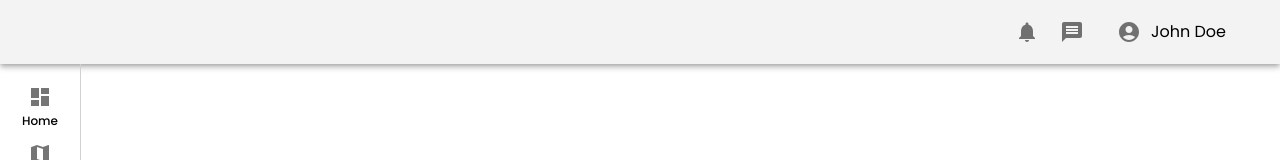
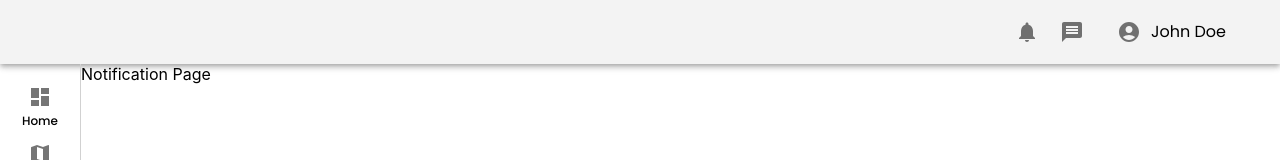
Before and after one commit to sandeep-bh-dev/Coquest-WebApp, a React (Create React App) app in the folder frontend/: page /notifications in a window 1280 px wide. Shown: the top 160 px of the page. Built offline with nearby package versions, Linux system fonts and the light colour scheme.

Commit message:
added routs for notifications and message page

```diff
--- a/frontend/src/pages/Message/Message.tsx
+++ b/frontend/src/pages/Message/Message.tsx
@@ -2,7 +2,7 @@ import React from "react";
 import "./style.css";
 
 const Message = () => {
-	return <div></div>;
+	return <div>Message Page</div>;
 };
 
 export default Message;
--- a/frontend/src/pages/Notifications/Notifications.tsx
+++ b/frontend/src/pages/Notifications/Notifications.tsx
@@ -2,7 +2,7 @@ import React from "react";
 import "./style.css";
 
 const Notifications = () => {
-	return <div></div>;
+	return <div>Notification Page</div>;
 };
 
 export default Notifications;
```
